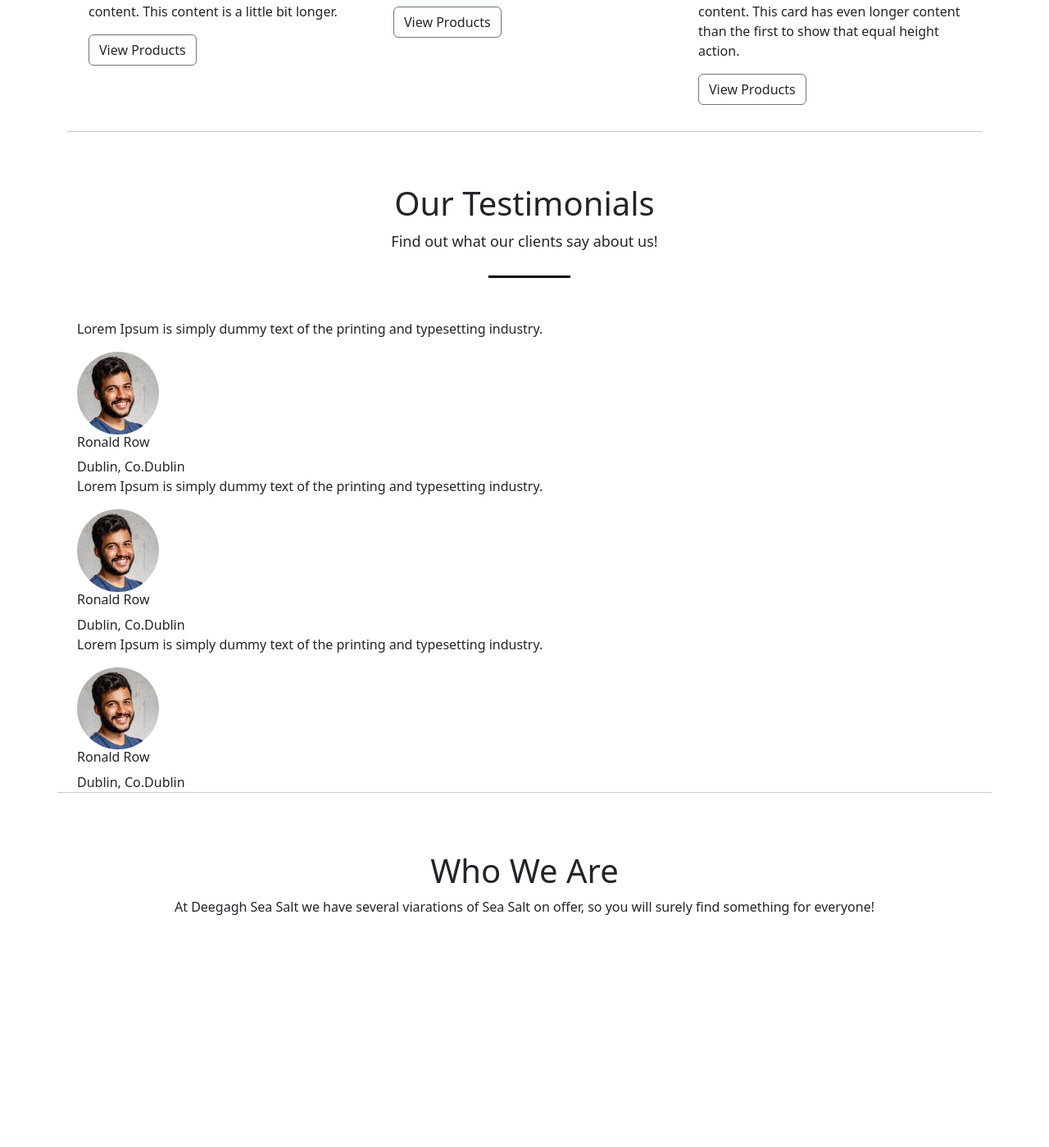
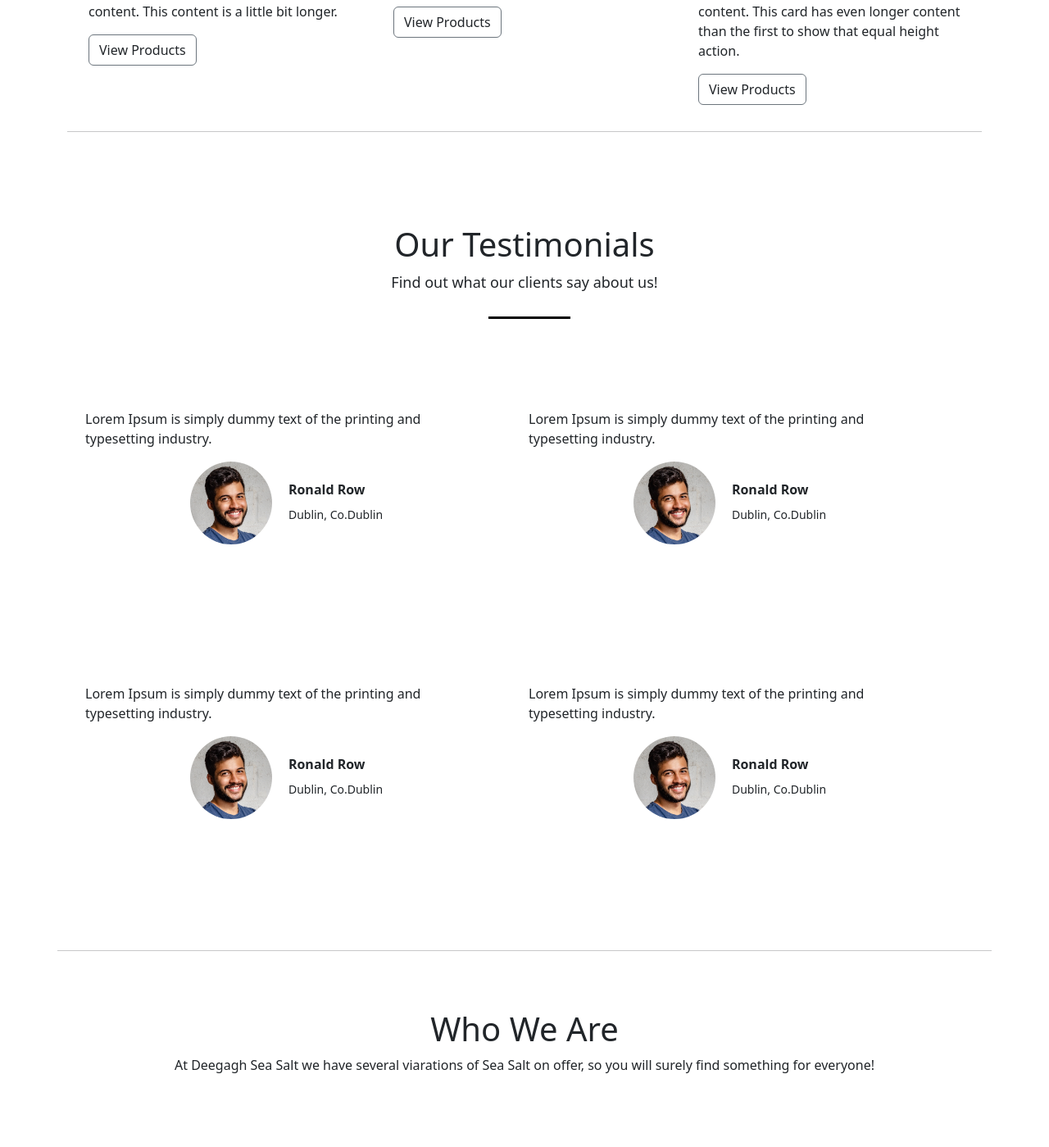
Before and after one commit to MeganNyhan/CI_PP5_SALT, a Django app: page / in a window 1280 px wide. Shown: the part 1538-2937 px from the top of the page at 82% size. Run offline with Django 3.2, Linux system fonts and the light colour scheme; parts of the project's set-up code (start-up, migrations or seed data) failed here and were passed over; some libraries are stand-ins or nearby versions.

Commit message:
start testimonial code

```diff
--- a/home/templates/home/index.html
+++ b/home/templates/home/index.html
@@ -76,7 +76,8 @@
         <h1 class="text-center fw-light text-dark"> Our Testimonials </h1>
         <p class="text-center"> Find out what our clients say about us!</p>
         </div>
-        <div class="testimonial-content">
+        <div class="testimonial-content owl-carousel owl-loaded owl-drag">
+          <div class="owl-stage-outer">
           <div class="single-testimonial">
             <p> Lorem Ipsum is simply dummy text of the printing and typesetting industry. </p>
             <div class="client-info">
@@ -89,11 +90,12 @@
                 <h6> Ronald Row </h6>
                 <span> Dublin, Co.Dublin</span>
               </div>
+              </div>
             </div>
           </div>
         </div>
-        <!-- Testimonial 2 -->
-        <div class="testimonial-content">
+        <div class="testimonial-content owl-carousel owl-loaded owl-drag">
+          <div class="owl-stage-outer">
           <div class="single-testimonial">
             <p> Lorem Ipsum is simply dummy text of the printing and typesetting industry. </p>
             <div class="client-info">
@@ -106,28 +108,13 @@
                 <h6> Ronald Row </h6>
                 <span> Dublin, Co.Dublin</span>
               </div>
-            </div>
-          </div>
-        </div>
-        <!-- Testimonial 3 -->
-        <div class="testimonial-content">
-          <div class="single-testimonial">
-            <p> Lorem Ipsum is simply dummy text of the printing and typesetting industry. </p>
-            <div class="client-info">
-              <div class="client-pic">
-                <a href="#">
-                  <img class="testimonial-img" src="{% static '/img/man1.jpg' %}">
-                </a>
-              </div>
-              <div class="client-details">
-                <h6> Ronald Row </h6>
-                <span> Dublin, Co.Dublin</span>
               </div>
             </div>
           </div>
         </div>
+      </div>
     </section>
-<br>
+<br><br>
 <hr>
 <!-- End of Testimonials -->
 <!-- About Us -->
@@ -145,5 +132,29 @@
 <br>
 <br>
 </div>
+<!-- Owl Carousel -->
+<script src="https://cdnjs.cloudflare.com/ajax/libs/jquery/3.6.0/jquery.js" ></script>
+<script src="https://cdnjs.cloudflare.com/ajax/libs/OwlCarousel2/2.3.4/owl.carousel.js"></script>
+<script type="text/javascript">
+  $(document).ready(function(){
+      $('.testimonial-content').owlCarousel({
+      loop:true,
+      nav:false,
+      dots:true,
+      margin:50,
+      responsive:{
+          0:{
+              items:1
+          },
+          600:{
+              items:1
+          },
+          1000:{
+              items:2
+          }
+      }
+      })
+    });
+</script>
 </body>
 {% endblock %}
--- a/static/style.css
+++ b/static/style.css
@@ -66,6 +66,19 @@ body{
     padding: 0 15px;
 }
 
+.testimonial-area{
+    position: relative;
+    z-index: 2;
+    padding: 50px 0;
+}
+
+.testimonial-area .owl-carousel{
+    overflow: hidden;
+    padding: 0 20px;
+    margin: 0 -40px;
+    padding-right: 40px;
+}
+
 .testimonial-area .sec-title{
     position: relative;
     margin-bottom: 50px;
@@ -102,6 +115,53 @@ body{
     border-radius: 50%;
 }
 
+.owl-carousel .owl-stage-outer{
+    padding: 30px 50px;
+    margin-left: -35px;
+    width: calc(100% + 100px);
+}
+
+.client-info{
+    display: flex;
+    align-items:center;
+    justify-content: center;
+    text-align: left;
+    padding-bottom: 50px;
+}
+
+.client-info .client-details h6{
+    font-size: 16px;
+    font-weight: 700;
+}
+
+.client-info .client-details span{
+    display: inline-block;
+    font-size: 14px;
+}
+
+.client-info .client-pic{
+    padding-right:20px;
+}
+
+.client-info .client-pic img{
+    width: 100%;
+    border-radius: 50%;
+}
+
+.owl-dots button{
+    background-color: black !important;
+    width: 15px;
+    height: 15px;
+    border-radius: 26px;
+    margin: 0 5px;
+    transition: 0.3s
+}
+
+.owl-dots{
+    text-align: center;
+    margin-top: 50px;
+}
+
 /* Footer */
 .footer{
     background-color: #202A44;
--- a/templates/base.html
+++ b/templates/base.html
@@ -12,7 +12,8 @@
 
     {% block extra_meta %}
     {% endblock %}
-
+    <!-- Owl Carousel Link for Testimonials -->
+    <link rel="stylesheet" href="https://cdnjs.cloudflare.com/ajax/libs/OwlCarousel2/2.3.4/assets/owl.carousel.css"/>
     <!-- Custom CSS -->
     <link rel="stylesheet" href="{% static 'style.css' %}">
     <!-- Font Awesome -->
```
